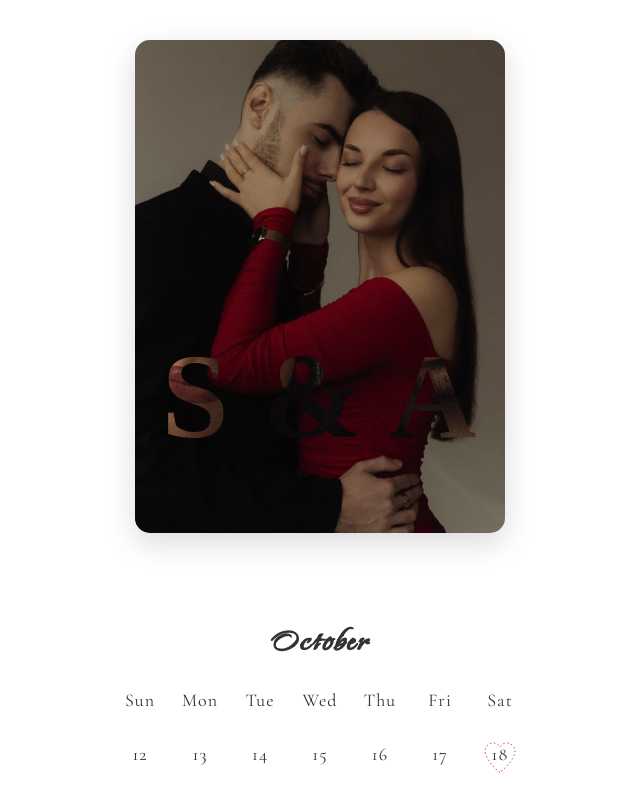
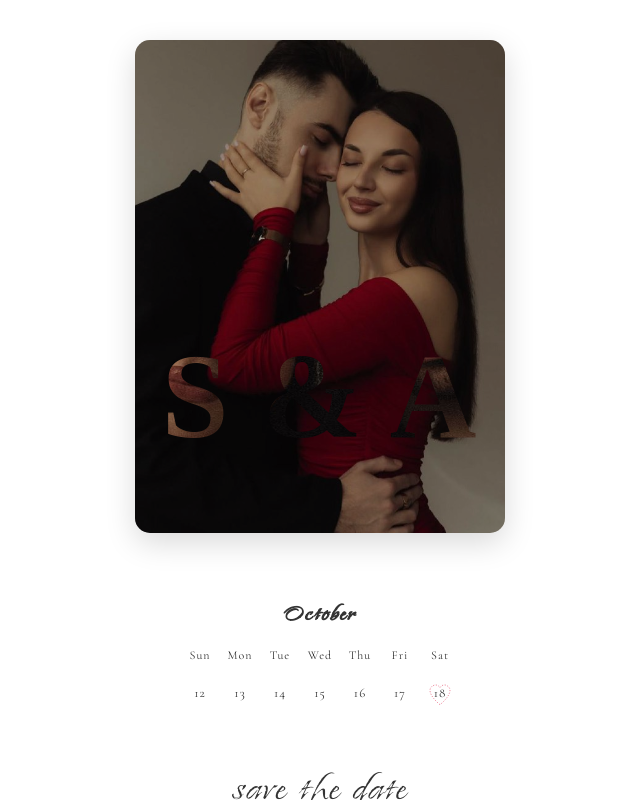
Before and after one commit to barekamits/sergey-alina, a plain HTML site: page index.html in a window 1280 px wide. Shown: the whole page, without its empty margins (320-960 px from the left). Drawn offline with nearby package versions, Linux system fonts and the light colour scheme.

Commit message:
Update index.html

```diff
--- a/index.html
+++ b/index.html
@@ -87,7 +87,7 @@
       position: relative;
       width: 100%;
       aspect-ratio: 3/4;
-    background-image: url('second.png');
+      background-image: url('second.png');
       background-size: cover;
       background-position: center;
       border-radius: 15px;
@@ -111,9 +111,9 @@
     .names-heading h1 {
       font-family: 'Sasuntsi';
       font-size: clamp(60px, 15vw, 120px);
-      margin-top: 80px 0 0; /* վերևից 20px */
+      margin-top: 80px 0 0;
       letter-spacing: 2px;
-       background-image: url('firs.png');
+      background-image: url('firs.png');
       background-repeat: no-repeat;
       background-size: 300% 380%;
       background-position: center 45%;
@@ -123,13 +123,14 @@
       color: transparent;
       white-space: nowrap;
     }
-    /* Calendar section - mobile centered */
-   .calendar {
-      margin: 30px auto;
-      font-size: 18px;
+
+    /* Calendar section - SMALLER */
+    .calendar {
+      margin: 20px auto;
+      font-size: 14px;
       letter-spacing: 1px;
       width: 100%;
-      max-width: 420px;
+      max-width: 280px; /* reduced from 420px */
       display: flex;
       flex-direction: column;
       align-items: center;
@@ -139,17 +140,18 @@
       text-align: center;
       font-family: 'Island-Moments';
       font-weight: bold;
-      font-size: 39px;
-      margin-bottom: 10px;
+      font-size: 28px; /* reduced from 39px */
+      margin-bottom: 8px;
     }
 
     .calendar .weekdays {
       display: grid;
       grid-template-columns: repeat(7, 1fr);
       width: 100%;
-      max-width: 420px;
-      margin: 0 auto 10px;
+      max-width: 280px; /* reduced from 420px */
+      margin: 0 auto 8px;
       text-align: center;
+      font-size: 12px; /* smaller weekday labels */
     }
 
     .calendar .weekdays > div {
@@ -162,8 +164,9 @@
       display: grid;
       grid-template-columns: repeat(7, 1fr);
       width: 100%;
-      max-width: 420px;
+      max-width: 280px; /* reduced from 420px */
       margin: 0 auto;
+      font-size: 13px; /* smaller date numbers */
     }
 
     .dates > div {
@@ -197,7 +200,7 @@
       position: relative;
       z-index: 1;
       font-weight: bold;
-      font-size: 16px;
+      font-size: 13px;
     }
 
     /* Text sections */
@@ -205,7 +208,7 @@
       font-family: 'Island-Moments', cursive;
       font-size: clamp(36px, 8vw, 48px);
       margin: 20px 0 10px;
-       color: #333;
+      color: #333;
     }
 
     .small-text {
@@ -224,12 +227,13 @@
       margin: 15px 0 25px;
     }
 
+    /* SMALLER info text */
     .info {
       font-family: 'Vrdznagir', serif;
-      font-size: clamp(18px, 4vw, 22px);
+      font-size: clamp(13px, 3vw, 16px); /* reduced from clamp(18px, 4vw, 22px) */
       line-height: 1.6;
       color: #333;
-      margin: 20px 0;
+      margin: 15px 0;
       padding: 0 15px;
     }
 
@@ -263,6 +267,7 @@
       margin: -25px auto 20px;
       object-fit: contain;
     }
+
     .ceremony-title, .reception-title {
       font-family: 'Vrdznagir', serif;
       font-size: clamp(24px, 6vw, 32px);
@@ -371,6 +376,7 @@
         background-size: 350% 450%;
       }
     }
+
     @media (max-width: 360px) {
       .main-content {
         padding: 5px;
@@ -385,7 +391,7 @@
       }
 
       .calendar {
-        max-width: 280px;
+        max-width: 220px;
       }
     }
 
@@ -519,5 +525,4 @@
     </div>
   </div>
 </body>
-
 </html>
```
